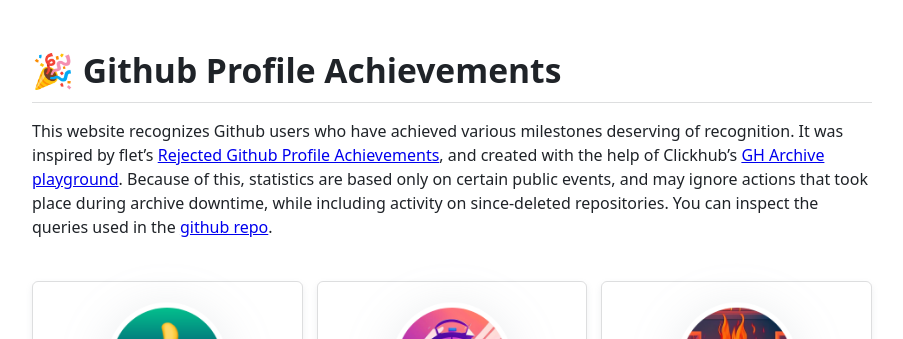
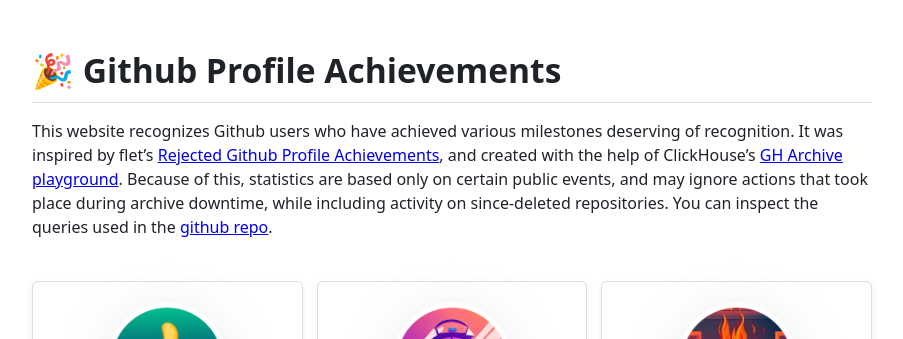
Before and after one commit to CQCumbers/github_achievements, a Jekyll site: the page built from index.html, in a window 1280 px wide. Shown: the top 339 px of the page, without its empty margins (188-1091 px from the left). Built offline with Jekyll 4.4.1, drawn with Linux system fonts in a browser that asks for light colours.

Commit message:
Update _config.yml (#1)
Change Clickhub to ClickHouse

```diff
--- a/_config.yml
+++ b/_config.yml
@@ -4,7 +4,7 @@
   This website recognizes Github users who have achieved various milestones
   deserving of recognition. It was inspired by flet's [Rejected Github Profile
   Achievements](https://github.com/Flet/rejected-github-profile-achievements),
-  and created with the help of Clickhub's [GH Archive
+  and created with the help of ClickHouse's [GH Archive
   playground](https://ghe.clickhouse.tech/). Because of this, statistics are
   based only on certain public events, and may ignore actions that took place
   during archive downtime, while including activity on since-deleted
```
